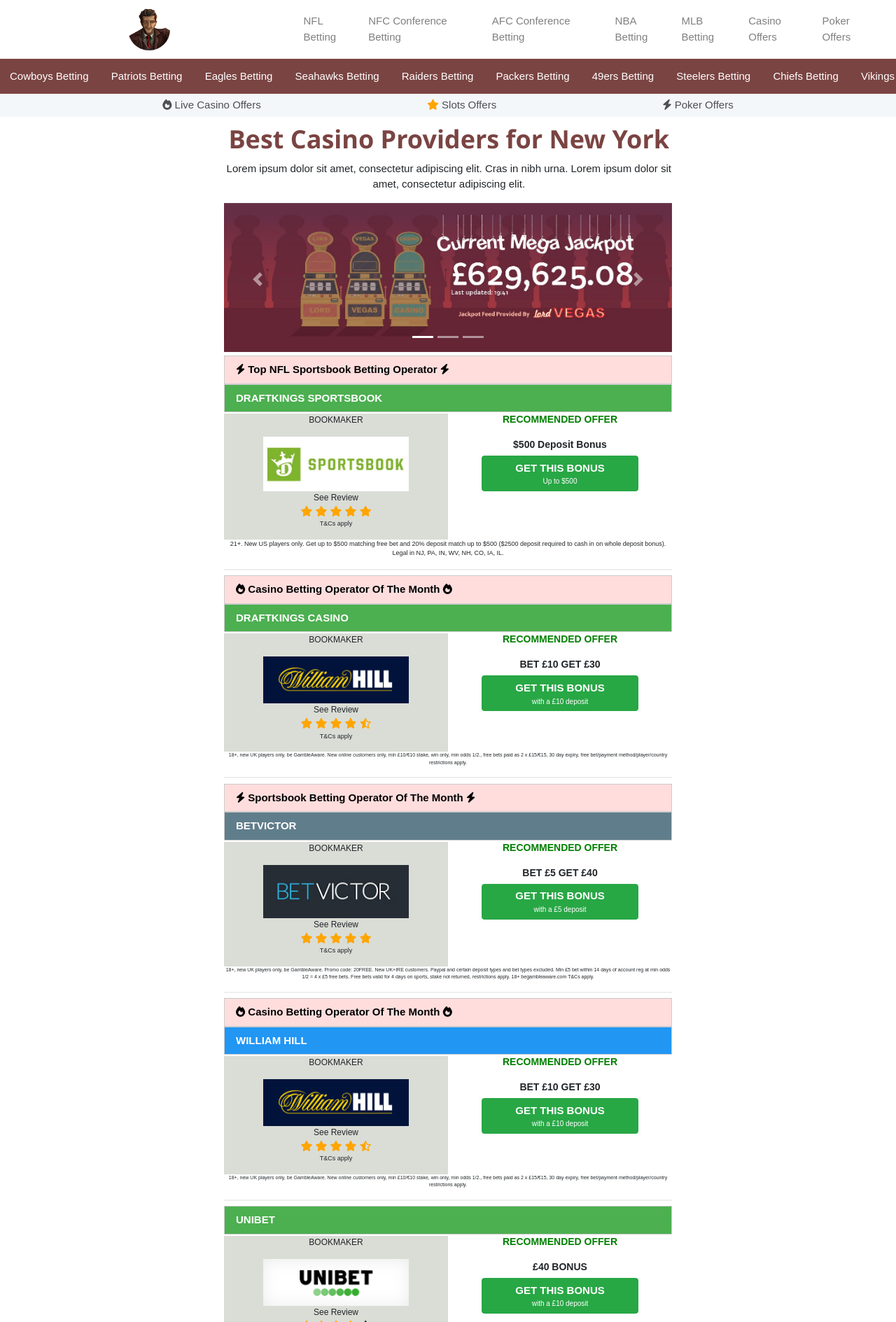
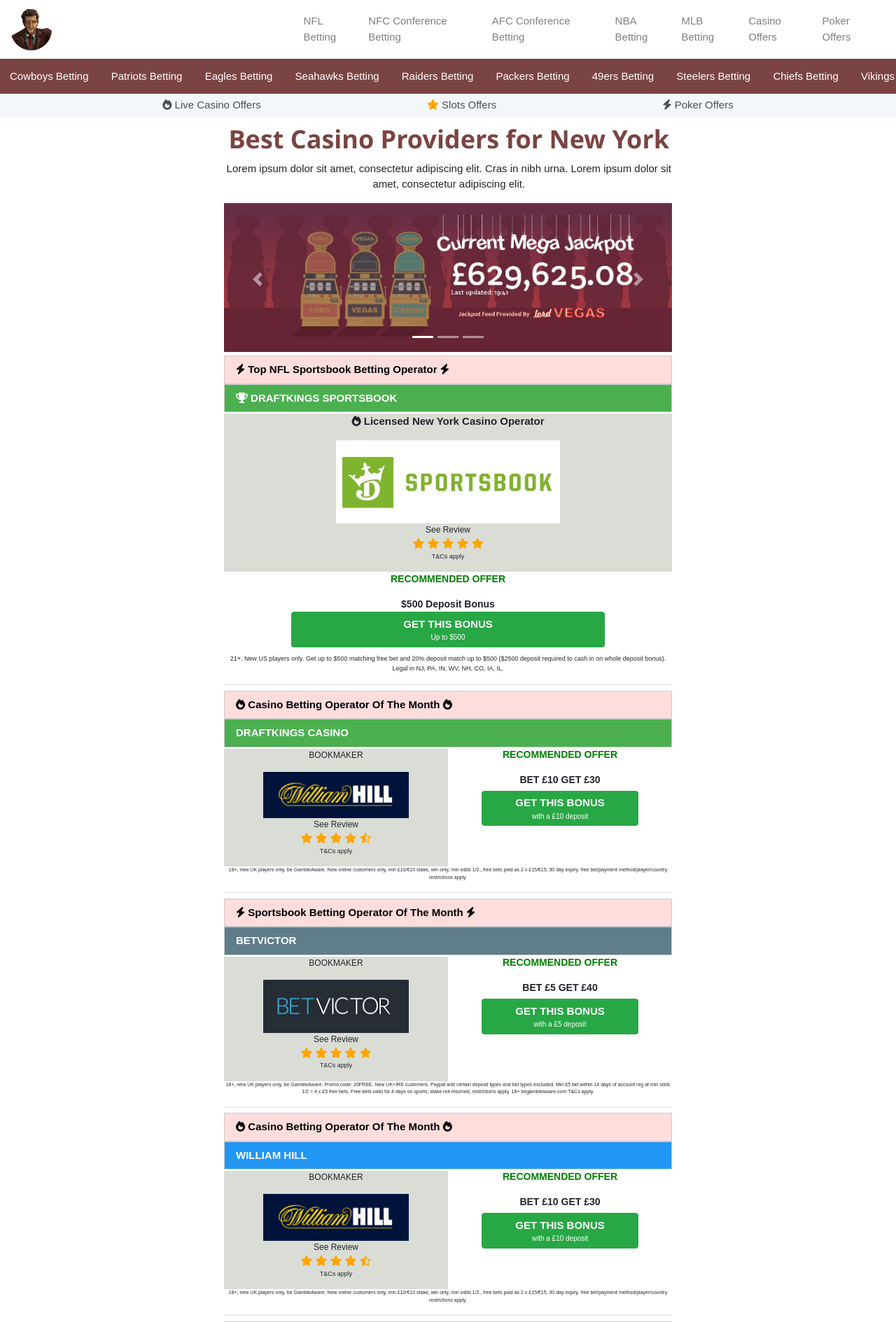
Before and after one commit to tellytext/djangosite, a Django app: page / in a window 1280 px wide. Shown: the top 1889 px of the page at 70% size. Run offline with Django 3.2, Linux system fonts and the light colour scheme; some libraries are stand-ins or nearby versions.

Commit message:
fixed profile image position

```diff
--- a/nickssite/main/templates/main/home.html
+++ b/nickssite/main/templates/main/home.html
@@ -46,13 +46,13 @@ Lorem ipsum dolor sit amet, consectetur adipiscing elit.</p>
     <div class="w3-bar w3-border w3-pale-red" style="max-width: 100%"><div class="w3-bar-item"><i class="fa fa-bolt" aria-hidden="true"></i><strong> Top NFL Sportsbook Betting Operator </strong><i class="fa fa-bolt" aria-hidden="true"></i></div></div>
   </tr>
   <tr>
-    <div class="w3-bar w3-border w3-green" style="max-width: 100%"><div class="w3-bar-item"><strong>DRAFTKINGS SPORTSBOOK</strong></div></div>
+    <div class="w3-bar w3-border w3-green" style="max-width: 100%"><div class="w3-bar-item"><strong><i class="fas fa-trophy"></i> DRAFTKINGS SPORTSBOOK</strong></div></div>
   </tr>
   <tr>
-      <div style="float:left; width: 50%; height:auto; background-color: #daddd6; margin-top:2px; text-align: center;">
-        <p style="font-size:12px; text-align:center;">BOOKMAKER</p>
+      <div style="float:left; width: 100%; height:auto; background-color: #daddd6; margin-top:2px; text-align: center;">
+        <strong><p style="text-align:center;"><i class="fas fa-fire"></i> Licensed New York Casino Operator</p></strong>
         <a href="https://www.betvictor.com/">
-          <img src="{% static "images/DraftKings_Sportsbook.jpg" %}" style='height: 65%; width: 65%; object-fit:contain' alt="DraftKings Sportsbook Offer" style="border-radius: 5%;"/>
+          <img src="{% static "images/DraftKings_Sportsbook.jpg" %}" style='height: 50%; width: 50%; object-fit:contain' alt="DraftKings Sportsbook Offer" style="border-radius: 5%;"/>
         </a>
         <a href="/betvictor/" style="font-size:12px; display:block; text-align:center">See Review</a>
         <span class="fa fa-star checked"></span>
@@ -61,11 +61,12 @@ Lorem ipsum dolor sit amet, consectetur adipiscing elit.</p>
         <span class="fa fa-star checked"></span>
         <span class="fa fa-star checked"></span>
         <p style="font-size:9px; text-align:center;">T&Cs apply</p>
-        </div><div style="float:right; width:50%; height:auto; text-align:center;">
+      </div>
+      <div style="float:right; width:100%; height:auto; text-align:center; padding-bottom: 10px;">
         <p style="text-align:center; font-size:14px; color:green; font-weight:bold;">RECOMMENDED OFFER</p>
-        <p style="text-align:center; font-size:14px; font-weight:bold; margin:auto; margin-bottom: 5px; width:90%;">$500 Deposit Bonus</p>
+        <p style="text-align:center; font-size:14px; font-weight:bold; margin:auto; width:90%;">$500 Deposit Bonus</p>
         <a href="https://www.sportsbook.draftkings.com/"><button type="button" class="btn btn-success" style="width: 70%; height: 25%;"><strong>GET THIS BONUS</strong><p style="margin:auto; font-size: 10px">Up to $500</p></button></a>
-    </div>
+      </div>
   </tr>
   <div style="clear:both"></div>
   <p style="font-size: 9px; text-align: center;">21+. New US players only. Get up to $500 matching free bet and 20% deposit match up to $500 ($2500 deposit required to cash in on whole deposit bonus). Legal in NJ, PA, IN, WV, NH, CO, IA, IL.</p>
--- a/nickssite/main/templates/main/page_base.html
+++ b/nickssite/main/templates/main/page_base.html
@@ -173,7 +173,7 @@
 <body>
 	<button onclick="topFunction()" id="myBtn" title="Go to top"><i class='fas fa-arrow-up' style='color:white'></i></button>
 	<nav class="navbar navbar-expand-md navbar-light" style="max-width:100%; margin:auto;">
-	  <a class="navbar-brand" style="font-family:HiraginoSans-W6; text-align:center;" href="/"><b><img src="{% static "images/jackpot_profile.jpeg" %}" style='height: 15%; width: 15%;border-radius: 50%;' alt="jackpot profile""></a></b>
+	  <a class="navbar-brand" href="/"><b><img src="{% static "images/jackpot_profile.jpeg" %}" style='height: 15%; width: 15%;border-radius: 50%;' alt="jackpot profile""></a></b>
 	  <button class="navbar-toggler" type="button" data-toggle="collapse" data-target="#collapsibleNavbar">
 	    <span class="navbar-toggler-icon"></span>
 	  </button>
```
